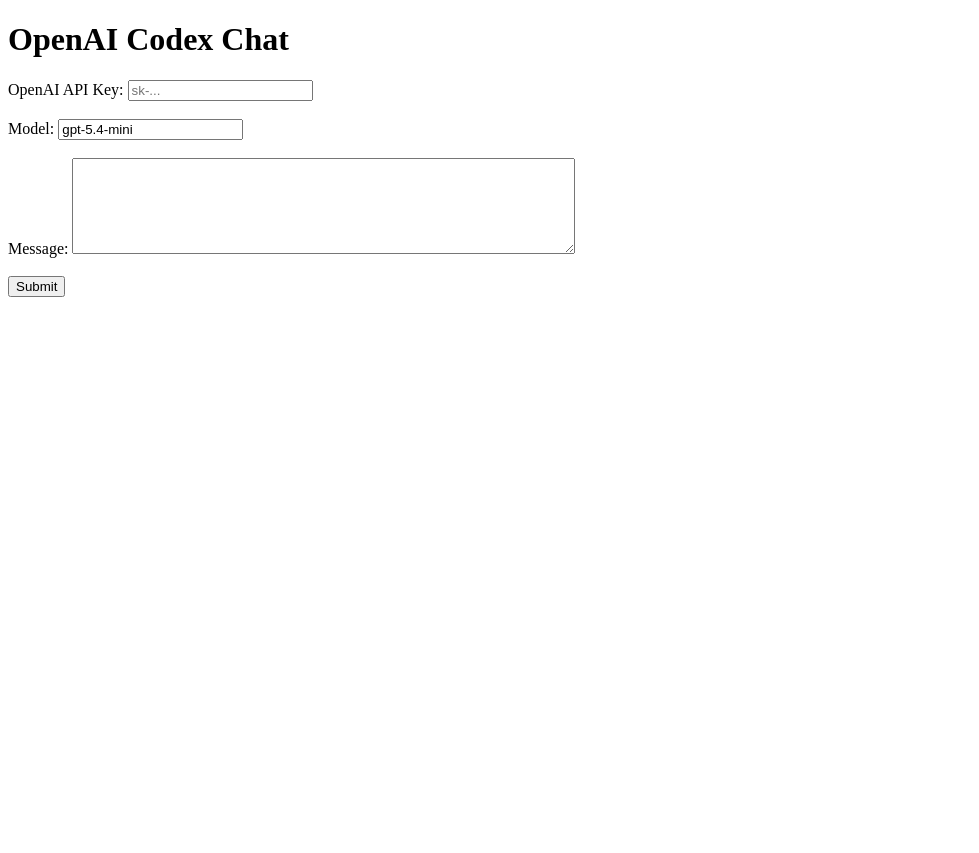
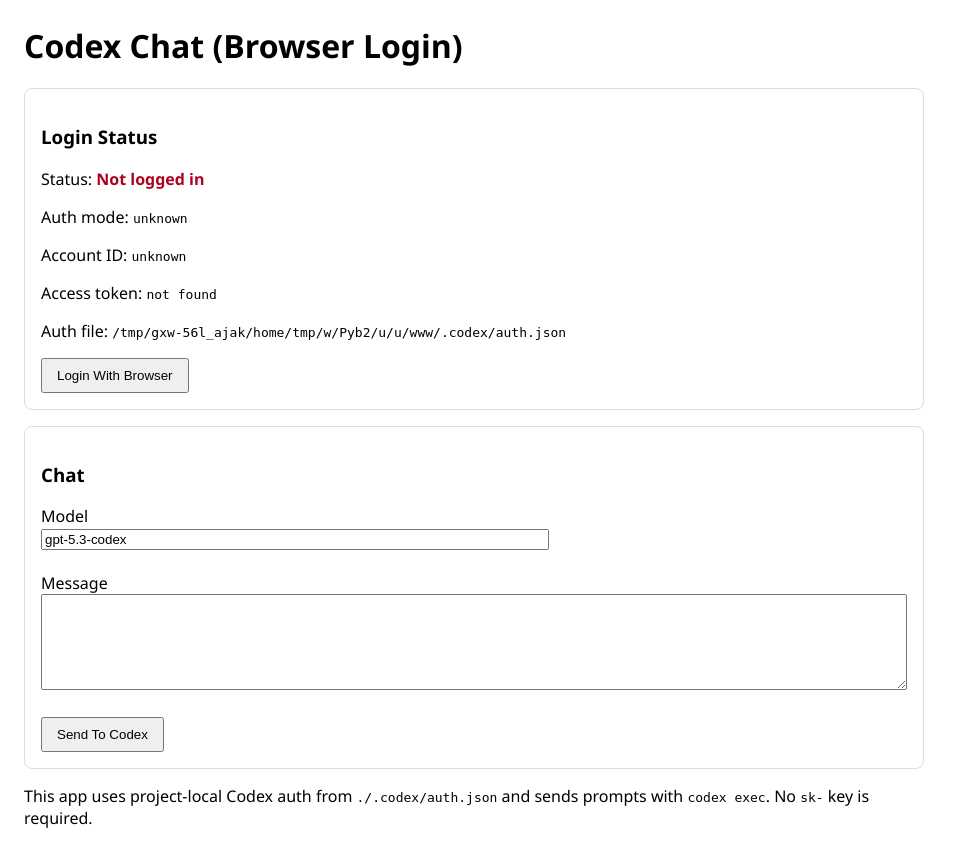
Before and after one commit to mongo-driver/Codex-Django-Chat-UI, a Flask app: page / in a window 1280 px wide. Shown: the whole page, without its empty margins (0-979 px from the left). Before the commit the page ends 297 px from the top, so only its background shows below. Run offline with Flask 3, Linux system fonts and the light colour scheme.

Commit message:
feat: switch app to local Codex auth.json workflow
Use project-local CODEX_HOME (.codex) instead of ~/.codex so auth is stored in the app folder
Replace API-key form flow with Codex CLI login/exec flow for browser login + chat.
Add auth status display (auth mode, account id, token preview, auth file path) in UI.

```diff
--- a/app.py
+++ b/app.py
@@ -1,69 +1,176 @@
+import json
 import os
+import subprocess
+import tempfile
+from pathlib import Path
 
-import requests
 from flask import Flask, render_template, request
 
 app = Flask(__name__)
-OPENAI_RESPONSES_URL = "https://api.openai.com/v1/responses"
-DEFAULT_MODEL = "gpt-5.4-mini"
+DEFAULT_MODEL = "gpt-5.3-codex"
+BASE_DIR = Path(__file__).resolve().parent
+LOCAL_CODEX_HOME = BASE_DIR / ".codex"
+LOCAL_AUTH_FILE = LOCAL_CODEX_HOME / "auth.json"
 
 
 @app.route("/", methods=["GET", "POST"])
 def index():
     response_text = None
     error_message = None
+    info_message = None
+    model = DEFAULT_MODEL
 
     if request.method == "POST":
-        api_key = (request.form.get("api_key") or os.getenv("OPENAI_API_KEY", "")).strip()
-        model = (request.form.get("model") or DEFAULT_MODEL).strip()
-        chat_input = (request.form.get("chat_input") or "").strip()
+        action = (request.form.get("action") or "").strip().lower()
+        model = (request.form.get("model") or DEFAULT_MODEL).strip() or DEFAULT_MODEL
 
-        if not api_key:
-            error_message = "API key is required (form field or OPENAI_API_KEY environment variable)."
-        elif not chat_input:
-            error_message = "Please enter a message."
+        if action == "login":
+            ok, message = codex_login()
+            if ok:
+                info_message = message
+            else:
+                error_message = message
+        elif action == "chat":
+            chat_input = (request.form.get("chat_input") or "").strip()
+            if not chat_input:
+                error_message = "Please enter a message."
+            else:
+                response_text, error_message = chat_with_codex(chat_input, model)
         else:
-            response_text, error_message = chat_with_openai(api_key, model, chat_input)
+            error_message = "Invalid action."
+
+    auth_state = load_auth_state()
 
     return render_template(
         "index.html",
         response_text=response_text,
         error_message=error_message,
+        info_message=info_message,
+        model=model,
         default_model=DEFAULT_MODEL,
+        auth_state=auth_state,
     )
 
 
-def chat_with_openai(api_key, model, message):
-    headers = {
-        "Authorization": f"Bearer {api_key}",
-        "Content-Type": "application/json",
-    }
-    payload = {
-        "model": model,
-        "input": message,
-    }
+def codex_login():
+    try:
+        proc = subprocess.run(
+            ["codex", "login"],
+            capture_output=True,
+            text=True,
+            timeout=300,
+            check=False,
+            env=codex_env(),
+        )
+    except FileNotFoundError:
+        return False, "Codex CLI not found. Install it and ensure `codex` is on PATH."
+    except subprocess.TimeoutExpired:
+        return False, "Login timed out. Please try again and finish browser login faster."
+
+    combined = "\n".join(part.strip() for part in [proc.stdout or "", proc.stderr or ""] if part.strip())
+    if proc.returncode != 0:
+        return False, f"Codex login failed.\n{combined or 'No error output.'}"
+
+    return True, "Login command finished. Browser auth should now be connected to Codex."
+
+
+def chat_with_codex(message, model):
+    output_file = None
 
     try:
-        resp = requests.post(OPENAI_RESPONSES_URL, headers=headers, json=payload, timeout=60)
-        resp.raise_for_status()
-        data = resp.json()
-    except requests.RequestException as exc:
-        return None, f"Request failed: {exc}"
+        with tempfile.NamedTemporaryFile(delete=False, suffix=".txt") as tmp:
+            output_file = tmp.name
 
-    output_text = data.get("output_text")
-    if output_text:
-        return output_text, None
+        cmd = [
+            "codex",
+            "exec",
+            "--skip-git-repo-check",
+            "--color",
+            "never",
+            "-m",
+            model,
+            "-o",
+            output_file,
+            message,
+        ]
+        proc = subprocess.run(
+            cmd,
+            capture_output=True,
+            text=True,
+            timeout=600,
+            check=False,
+            env=codex_env(),
+        )
+    except FileNotFoundError:
+        return None, "Codex CLI not found. Install it and ensure `codex` is on PATH."
+    except subprocess.TimeoutExpired:
+        return None, "Codex request timed out."
+    except OSError as exc:
+        return None, f"Failed to execute Codex CLI: {exc}"
+    if proc.returncode != 0:
+        stderr = (proc.stderr or "").strip()
+        stdout = (proc.stdout or "").strip()
+        details = stderr or stdout or "No error output."
+        return None, f"Codex exec failed.\n{details}"
 
-    output = data.get("output", [])
-    for item in output:
-        if item.get("type") == "message":
-            for content in item.get("content", []):
-                if content.get("type") == "output_text":
-                    text = content.get("text", "")
-                    if text:
-                        return text, None
+    try:
+        if output_file and Path(output_file).exists():
+            text = Path(output_file).read_text(encoding="utf-8").strip()
+            if text:
+                return text, None
+    except OSError:
+        pass
+    finally:
+        if output_file:
+            try:
+                Path(output_file).unlink(missing_ok=True)
+            except OSError:
+                pass
 
-    return None, "No text output returned by model."
+    return None, "Codex returned no final message."
+
+
+def load_auth_state():
+    state = {
+        "logged_in": False,
+        "auth_mode": None,
+        "account_id": None,
+        "token_preview": None,
+        "error": None,
+        "auth_path": str(LOCAL_AUTH_FILE),
+    }
+    if not LOCAL_AUTH_FILE.exists():
+        return state
+
+    try:
+        data = json.loads(LOCAL_AUTH_FILE.read_text(encoding="utf-8"))
+    except (OSError, json.JSONDecodeError) as exc:
+        state["error"] = f"Failed to read auth file: {exc}"
+        return state
+
+    tokens = data.get("tokens") or {}
+    access_token = (tokens.get("access_token") or "").strip()
+    state["auth_mode"] = data.get("auth_mode")
+    state["account_id"] = tokens.get("account_id")
+
+    if access_token:
+        state["logged_in"] = True
+        state["token_preview"] = mask_token(access_token)
+
+    return state
+
+
+def mask_token(token):
+    if len(token) <= 18:
+        return token
+    return f"{token[:12]}...{token[-6:]}"
+
+
+def codex_env():
+    LOCAL_CODEX_HOME.mkdir(parents=True, exist_ok=True)
+    env = os.environ.copy()
+    env["CODEX_HOME"] = str(LOCAL_CODEX_HOME)
+    return env
 
 
 if __name__ == "__main__":
--- a/templates/index.html
+++ b/templates/index.html
@@ -2,25 +2,63 @@
 <html lang="en">
 <head>
     <meta charset="UTF-8">
-    <title>OpenAI Codex Chat</title>
+    <title>Codex Browser Login Chat</title>
+    <style>
+        body { font-family: Segoe UI, Arial, sans-serif; margin: 24px; max-width: 900px; }
+        .card { border: 1px solid #ddd; border-radius: 8px; padding: 16px; margin-bottom: 16px; }
+        .ok { color: #0b7a20; }
+        .err { color: #b00020; }
+        textarea { width: 100%; box-sizing: border-box; }
+        input[type="text"] { width: 100%; max-width: 500px; }
+        button { padding: 8px 14px; cursor: pointer; }
+        pre { background: #f6f8fa; padding: 12px; border-radius: 6px; white-space: pre-wrap; word-break: break-word; }
+    </style>
 </head>
 <body>
-    <h1>OpenAI Codex Chat</h1>
-    <form action="" method="post">
-        <label for="api_key">OpenAI API Key:</label>
-        <input type="password" id="api_key" name="api_key" placeholder="sk-..." autocomplete="off"><br><br>
+    <h1>Codex Chat (Browser Login)</h1>
 
-        <label for="model">Model:</label>
-        <input type="text" id="model" name="model" value="{{ default_model }}"><br><br>
+    <div class="card">
+        <h3>Login Status</h3>
+        <p>
+            Status:
+            {% if auth_state.logged_in %}
+            <strong class="ok">Logged in</strong>
+            {% else %}
+            <strong class="err">Not logged in</strong>
+            {% endif %}
+        </p>
+        <p>Auth mode: <code>{{ auth_state.auth_mode or "unknown" }}</code></p>
+        <p>Account ID: <code>{{ auth_state.account_id or "unknown" }}</code></p>
+        <p>Access token: <code>{{ auth_state.token_preview or "not found" }}</code></p>
+        <p>Auth file: <code>{{ auth_state.auth_path }}</code></p>
+        {% if auth_state.error %}
+        <p class="err">{{ auth_state.error }}</p>
+        {% endif %}
+        <form action="" method="post">
+            <input type="hidden" name="action" value="login">
+            <button type="submit">Login With Browser</button>
+        </form>
+    </div>
 
-        <label for="chat_input">Message:</label>
-        <textarea id="chat_input" name="chat_input" rows="6" cols="60"></textarea><br><br>
+    <div class="card">
+        <h3>Chat</h3>
+        <form action="" method="post">
+            <input type="hidden" name="action" value="chat">
+            <label for="model">Model</label><br>
+            <input type="text" id="model" name="model" value="{{ model or default_model }}"><br><br>
+            <label for="chat_input">Message</label><br>
+            <textarea id="chat_input" name="chat_input" rows="6"></textarea><br><br>
+            <button type="submit">Send To Codex</button>
+        </form>
+    </div>
 
-        <input type="submit" value="Submit">
-    </form>
+    {% if info_message %}
+    <h3 class="ok">Info</h3>
+    <pre>{{ info_message }}</pre>
+    {% endif %}
 
     {% if error_message %}
-    <h3 style="color: #b00020;">Error</h3>
+    <h3 class="err">Error</h3>
     <pre>{{ error_message }}</pre>
     {% endif %}
 
@@ -28,5 +66,10 @@
     <h3>Response</h3>
     <pre>{{ response_text }}</pre>
     {% endif %}
+
+    <p>
+        This app uses project-local Codex auth from <code>./.codex/auth.json</code> and sends prompts with <code>codex exec</code>.
+        No <code>sk-</code> key is required.
+    </p>
 </body>
 </html>
```
